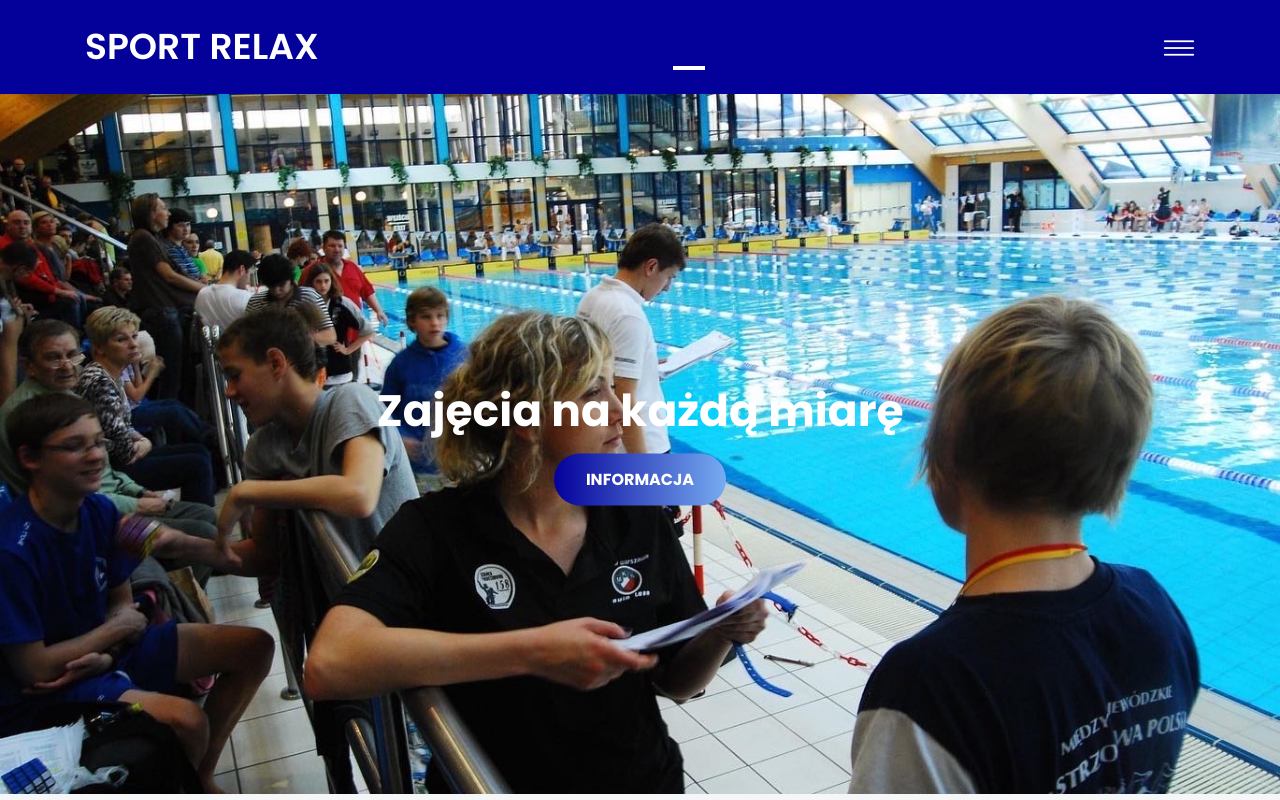
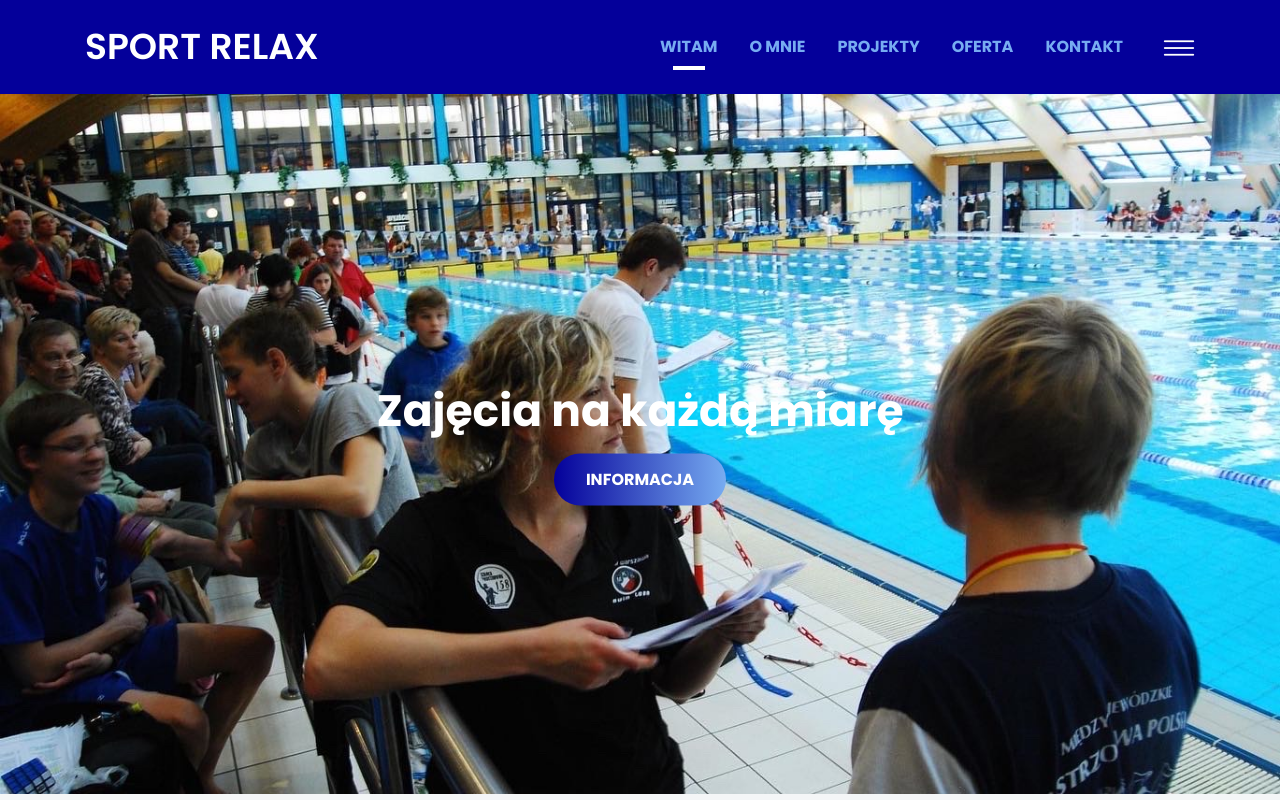
Before and after one commit to EnikoKiraly/sportrelax, a plain HTML site: page index.html in a window 1280 px wide. Shown: the top 800 px of the page. Drawn offline with Linux system fonts and the light colour scheme; files whose address does not match are found by name.

Commit message:
Nav changes

```diff
--- a/assets/css/style.css
+++ b/assets/css/style.css
@@ -667,7 +667,7 @@ p {
           line-height: 24px;
           font-weight: 700;
           padding: 11px 16px;
-          color: #04009A;
+          color: #77ACF1;
           text-transform: uppercase;
           position: relative;
           border-radius: 5px;
```
